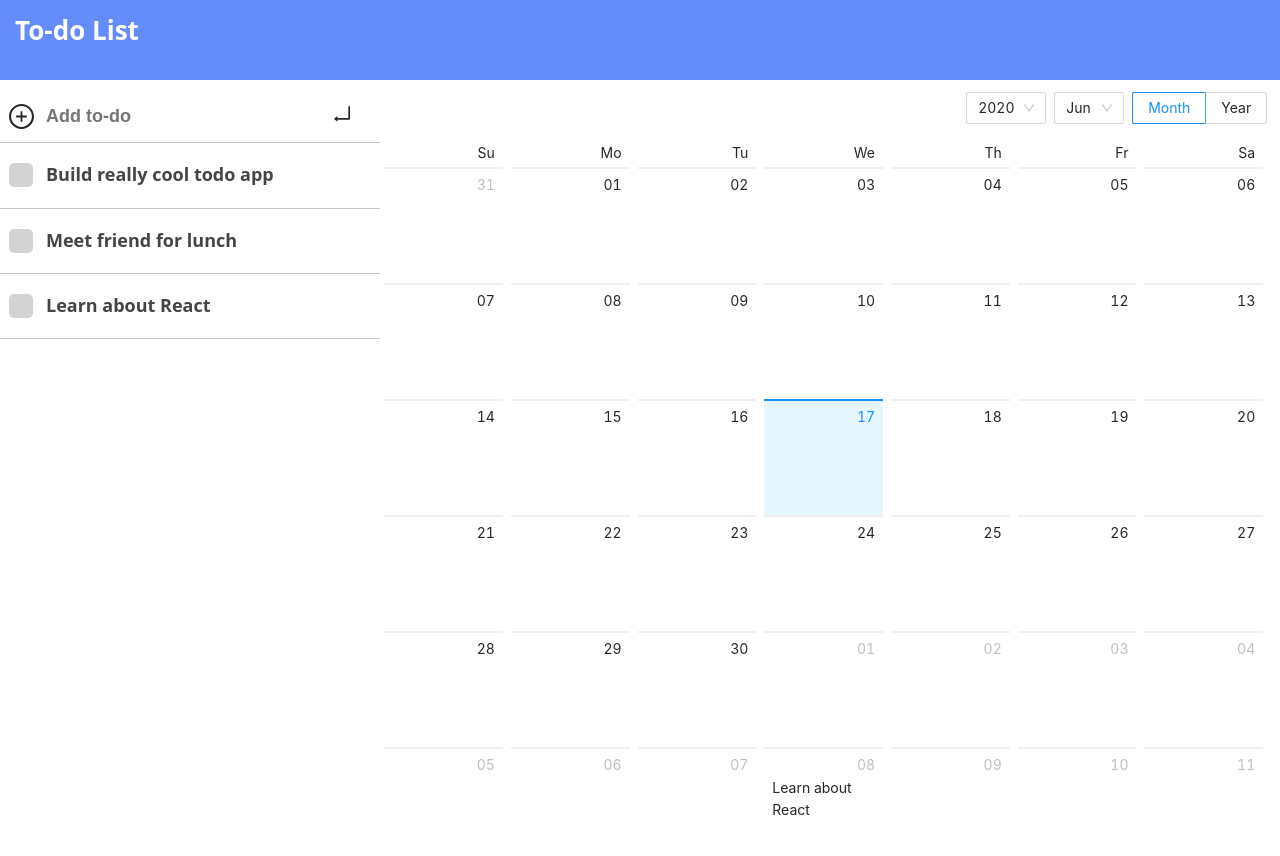
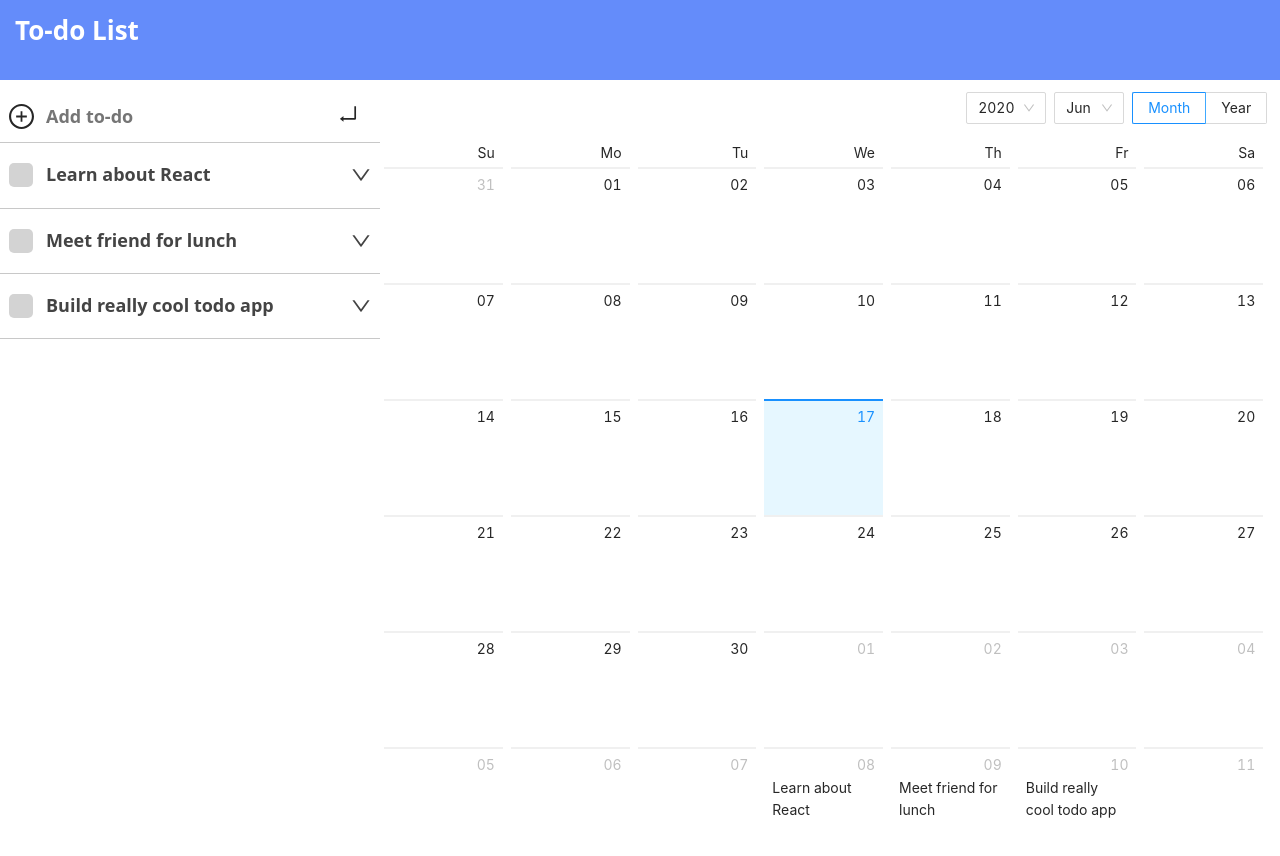
Before and after one commit to jnoowin/Quick-List, a React (Create React App) app: page / in a window 1280 px wide. Shown: the top 856 px of the page. Built offline with nearby package versions, Linux system fonts and the light colour scheme.

Commit message:
logic to edit todo details. created edit mode that shows input forms. change reversemapping to unshift logic in addTodo. add useEffect that increase accordion height after changing to edit mode. hide icons if there is no data

```diff
--- a/src/App.js
+++ b/src/App.js
@@ -8,15 +8,19 @@ export default function App() {
   const[todos, setTodos] = useState([
     { title: "Learn about React",
       text: "Spend 10 minutes",
-      location: "Cafe",
+      location: "",
       date: "07-08-2020",
       isCompleted: false
     },
     { title: "Meet friend for lunch",
+      location: "Cafe",
+      date: "07-09-2020",
       text: "Talk about stuff" ,
       isCompleted: false
     },
     { title: "Build really cool todo app",
+      location: "School",
+      date: "07-10-2020",
       text: "Learn about hooks",
       isCompleted: false
     }
@@ -28,8 +32,9 @@ export default function App() {
 
   const inputRef = useRef(null);
 
-  const addTodo = title => {
-    const newTodos = [...todos, { title: title }];
+  const addTodo = newTitle => {
+    const newTodos = [...todos];
+    newTodos.unshift({ title: newTitle });
     setTodos(newTodos);
   };
 
@@ -43,6 +48,12 @@ export default function App() {
     const newTodos = [...todos];
     newTodos.splice(index, 1);
     setTodos(newTodos);
+  };
+
+  const editTodo = (index, newTitle, newLocation, newDate, newText) => {
+    const newTodos = [...todos];
+    newTodos[index] = { title: newTitle, location: newLocation, date: newDate, text: newText};
+    setTodos(newTodos)
   };
 
   return(
@@ -65,6 +76,7 @@ export default function App() {
               todos = {todos}
               completeTodo = {completeTodo}
               removeTodo = {removeTodo}
+              editTodo = {editTodo}
             >
             </TodoList>
         </div>
--- a/src/components/Accordion/Accordion.css
+++ b/src/components/Accordion/Accordion.css
@@ -31,9 +31,15 @@
 
 .accordionContent {
   background-color: white;
-  overflow: hidden;
+  overflow-y: hidden;
   max-height: 0px;
   transition: max-height 0.15s ease;
+}
+
+.chevron {
+  flex: auto;
+  display: flex;
+  justify-content: flex-end;
 }
 
 .removeButton {
--- a/src/components/Accordion/Accordion.js
+++ b/src/components/Accordion/Accordion.js
@@ -1,9 +1,10 @@
 import React, { useState, useEffect, useRef} from 'react';
 import "./Accordion.css";
 import CheckBox from "../CheckBox/CheckBox";
-import AccordionContent from "../AccordionContent/AccordionContent"
+import AccordionContent from "../AccordionContent/AccordionContent";
+import { DownOutlined } from '@ant-design/icons';
 
-export default function Accordion({ index, todo, completeTodo, removeTodo }) {
+export default function Accordion({ index, todo, completeTodo, removeTodo, editTodo }) {
     const [active, setActive] = useState(false);
     const contentRef = useRef(null);
 
@@ -33,6 +34,15 @@ export default function Accordion({ index, todo, completeTodo, removeTodo }) {
                     >
                     {todo.title}
                 </p>
+                <div className = "chevron" >
+                    <DownOutlined
+                        style = {{
+                            fontSize: "20px",
+                            transform: active ? "rotate(180deg)": "rotate(0deg)",
+                            transition: "transform 0.2s ease"
+                        }}
+                    />
+                </div>
             </div>
             <div
                 className = "accordionContent"
@@ -42,6 +52,9 @@ export default function Accordion({ index, todo, completeTodo, removeTodo }) {
                         index = {index}
                         todo = {todo}
                         removeTodo = {removeTodo}
+                        editTodo = {editTodo}
+                        contentRef = {contentRef}
+                        active = {active}
                     >
                     </AccordionContent>
             </div>
--- /dev/null
+++ b/src/components/AccordionContent/AccordionContent.css
@@ -0,0 +1,52 @@
+.accordionText {
+    font-family: "Open Sans", sans-serif;
+    font-weight: 400;
+    font-size: 16px;
+    padding: 14px;
+    display: flex;
+    flex-direction: column;
+}
+
+.locationSection {
+    display: flex;
+    flex-direction: row;
+    margin-bottom: 10px;
+}
+
+.dateSection {
+    display: flex;
+    flex-direction: row;
+    margin-bottom: 10px;
+}
+
+.textSection {
+    display: flex;
+    flex-direction: row;
+    }
+
+.textDisplay {
+    max-width: 90%;
+    overflow-wrap: break-word;
+}
+
+.optionBar {
+    display: flex;
+    justify-content: flex-end;
+    align-items: center;
+    margin-top: 10px;
+}
+
+.saveButton {
+    margin-right: 5px;
+    background-color: rgb(100, 140, 250);
+    border-width: 0px;
+    border-radius: 6px;
+    color: white;
+    cursor: pointer;
+    padding: 5px 20px;
+}
+
+.saveButton:hover {
+    background-color: rgba(100, 140, 250, 0.90);
+    color: white;
+}
--- a/src/components/AccordionContent/AccordionContent.js
+++ b/src/components/AccordionContent/AccordionContent.js
@@ -1,41 +1,125 @@
-import React, { useState } from 'react';
-import "./AccordionText.css";
+import React, { useState, useEffect } from 'react';
+import "./AccordionContent.css";
+import EditInput from "../EditInput/EditInput";
 import { DeleteOutlined, CalendarOutlined, AlignLeftOutlined, PushpinOutlined, EditOutlined } from "@ant-design/icons"
 
-export default function AccordionContent({ index, todo, removeTodo }) {
-    const [editOn, setEditOn] = useState("false");
+export default function AccordionContent({ index, todo, removeTodo, editTodo, contentRef, active }) {
+    const [editOn, setEditOn] = useState(false);
+    const [title, setTitle] = useState(todo.title);
+    const [location, setLocation] = useState(todo.location);
+    const [date, setDate] = useState(todo.date);
+    const [text, setText] = useState(todo.text);
 
+    useEffect(() => {
+        contentRef.current.style.maxHeight = active ? `${contentRef.current.scrollHeight}px` : "0px";
+    }, [contentRef, active, editOn]);
+
+    const iconStyle = {
+        fontSize: "22px",
+        marginRight: "10px",
+        padding: "2px"
+    };
+    const editIconStyle = {
+        fontSize: "26px",
+        padding: "5px 5px" ,
+        marginRight: "15px",
+        cursor: "pointer",
+        color: editOn ? "white": "inherit",
+        transition: "color 0.2s ease",
+        backgroundColor: editOn ? "rgb(100, 140, 250)": "inherit",
+        borderRadius: "30px",
+    };
+    const displayStyle = {display: editOn ? "none": "block"}
+
+    const handleClick = (e, index) => {
+        e.preventDefault();
+        editTodo(index, title, location, date, text);
+        setEditOn(!editOn);
+    };
     return(
         <div className = "accordionText">
-            <div>
-                <PushpinOutlined style = {{ fontSize: "22px", marginRight: "10px" }} />
-                {todo.location}
+            <div className = "locationSection">
+                <PushpinOutlined
+                    style = {{
+                        ...iconStyle,
+                        display: (editOn || (location !== "")) ? "block": "none"
+                    }}
+                />
+
+                <div
+                    className = "locationDisplay"
+                    style = {displayStyle}
+                >
+                    {todo.location}
+                </div>
+
+                <EditInput
+                    inputType = "location"
+                    editOn = {editOn}
+                    setEditValue = {setLocation}
+                    editValue = {location}
+                />
             </div>
 
-            <div>
-                <CalendarOutlined style = {{ fontSize: "22px", marginRight: "10px" }} />
-                {todo.date}
+            <div className = "dateSection">
+                <CalendarOutlined
+                    style = {{
+                        ...iconStyle,
+                        display: (editOn || (date !== "")) ? "block": "none"
+                    }}
+                />
+
+                <div
+                    className = "dateDisplay"
+                    style = {displayStyle}
+                >
+                    {todo.date}
+                </div>
+
+                <EditInput
+                    inputType = "date"
+                    editOn = {editOn}
+                    setEditValue = {setDate}
+                    editValue = {date}
+                />
             </div>
 
-            <div className = "descriptionSection">
-                <AlignLeftOutlined style = {{ fontSize: "22px", marginRight: "10px" }} />
-                <div className = "descriptionText">{todo.text}</div>
+            <div className = "textSection">
+                <AlignLeftOutlined
+                    style = {{
+                        ...iconStyle,
+                        display: (editOn || (text !== "")) ? "block": "none"
+                    }}
+                />
+                <div
+                    className = "textDisplay"
+                    style = {displayStyle}
+                >
+                    {todo.text}
+                </div>
+                <EditInput
+                    inputType = "text"
+                    editOn = {editOn}
+                    setEditValue = {setText}
+                    editValue = {text}
+                />
             </div>
 
             <div className = "optionBar">
+                <button
+                    className = "saveButton"
+                    style = {{ display: editOn ? "block": "none" }}
+                    onClick = {(e) => handleClick(e, index)}
+                >
+                    Save
+                </button>
                 <EditOutlined
-                    style = {{
-                        fontSize: "26px",
-                        marginRight: "15px",
-                        cursor: "pointer",
-                        color: editOn ? "inherit": "rgb(100, 140, 250)",
-                        transition: "color 0.3s ease"
-                    }}
+                    style = {editIconStyle}
                     onClick = {() => setEditOn(!editOn)}
                 />
                 <DeleteOutlined
-                    style = {{ fontSize: "26px" }}
-                    onClick = {() => removeTodo(index)}
+                    style = {{ fontSize: "26px", color: "" }}
+                    onClick = {() => {removeTodo(index)}}
                 />
             </div>
         </div>
--- a/src/components/AccordionContent/AccordionText.css
+++ /dev/null
@@ -1,23 +0,0 @@
-.accordionText {
-    font-family: "Open Sans", sans-serif;
-    font-weight: 400;
-    font-size: 16px;
-    padding: 18px;
-    display: flex;
-    flex-direction: column;
-  }
-
-  .descriptionSection {
-    display: flex;
-    flex-direction: row;
-  }
-
-  .descriptionText {
-    max-width: 90%;
-    overflow-wrap: break-word;
-  }
-
-  .optionBar {
-      display: flex;
-      justify-content: flex-end;
-  }
--- /dev/null
+++ b/src/components/EditInput/EditInput.css
@@ -0,0 +1,21 @@
+.inputValue {
+    border-width: 0px;
+    border-bottom: 2px solid rgb(200, 200, 200);
+    border-radius: 3px;
+    padding: 5px;
+    background-color: rgb(240, 240, 240);
+    flex: auto;
+}
+
+.inputValue:focus {
+    border-color: rgb(100, 140, 250);
+    transition: border-color 0.2s ease-in
+}
+
+.inputArea {
+    border-width: 0px;
+    border-radius: 3px;
+    padding: 5px;
+    background-color: rgb(240, 240, 240);
+    flex: auto;
+}
--- /dev/null
+++ b/src/components/EditInput/EditInput.js
@@ -0,0 +1,31 @@
+import React from 'react';
+import "./EditInput.css";
+
+export default function EditInput({ inputType, editOn, setEditValue, editValue }) {
+    if(inputType === "location" || inputType === "date")
+        return(
+               <input
+                        className = "inputValue"
+                        style = {{ display: editOn ? "block": "none"}}
+                        value = {editValue}
+                        onChange = {e => setEditValue(e.target.value)}
+                        placeholder = {`Add ${inputType}`}
+                        onSubmit = {(e) => {e.preventDefault()}}
+                    >
+                </input>
+        );
+
+    if(inputType === "text")
+        return(
+            <textarea
+                className = "inputArea"
+                style = {{ display: editOn ? "block": "none"}}
+                rows = "4"
+                value = {editValue}
+                onChange = {e => setEditValue(e.target.value)}
+                placeholder = {`Add ${inputType}`}
+                onSubmit = {(e) => {e.preventDefault()}}
+            >
+            </textarea>
+        );
+};
--- a/src/components/Todo/Todo.js
+++ b/src/components/Todo/Todo.js
@@ -2,7 +2,7 @@ import React from 'react';
 import Accordion from "../Accordion/Accordion";
 import "./Todo.css";
 
-export default function Todo({ index, todo, completeTodo, removeTodo }) {
+export default function Todo({ index, todo, completeTodo, removeTodo, editTodo }) {
     return(
       <div className = "todo">
         <Accordion
@@ -10,6 +10,7 @@ export default function Todo({ index, todo, completeTodo, removeTodo }) {
           todo = {todo}
           completeTodo = {completeTodo}
           removeTodo = {removeTodo}
+          editTodo = {editTodo}
           >
         </Accordion>
       </div>
--- a/src/components/TodoForm/TodoForm.css
+++ b/src/components/TodoForm/TodoForm.css
@@ -14,7 +14,7 @@
     border-width: 0px;
     display: flex;
     font-size: 18px;
-    font-family: "Open-sans", sans-serif;
+    font-family: "Open sans", sans-serif;
     padding: 12px;
     color: #444;
     font-weight: bold;
--- a/src/components/TodoList/TodoList.js
+++ b/src/components/TodoList/TodoList.js
@@ -1,16 +1,17 @@
 import React from 'react';
 import Todo from "../Todo/Todo";
 
-export default function TodoList({ todos, completeTodo, removeTodo }) {
+export default function TodoList({ todos, completeTodo, removeTodo, editTodo }) {
     return(
         <div>
-            {todos.slice().reverse().map((todo, index) => (
+            {todos.map((todo, index) => (
                     <Todo
                         key = {index}
                         index = {index}
                         todo = {todo}
                         completeTodo = {completeTodo}
                         removeTodo = {removeTodo}
+                        editTodo = {editTodo}
                     >
                     </Todo>
             ))}
```
